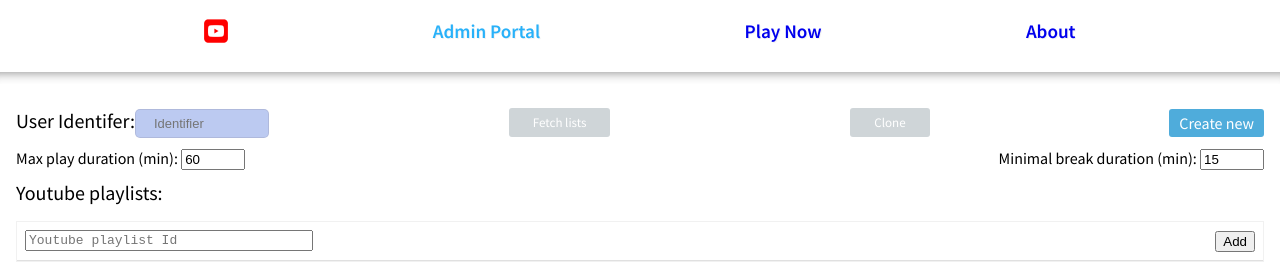
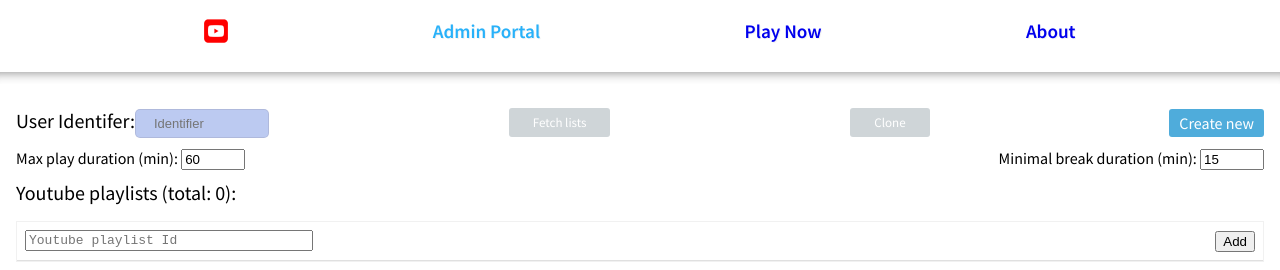
Before and after one commit to hex0cter/youtube-explicit, a React (Create React App) app: page /admin in a window 1280 px wide. Shown: the top 270 px of the page. Built offline with nearby package versions, Linux system fonts and the light colour scheme.

Commit message:
Minor UI improvement

```diff
--- a/src/components/Admin/index.js
+++ b/src/components/Admin/index.js
@@ -223,7 +223,7 @@ class Admin extends React.Component {
         <div>Minimal break duration (min): <input type="number" value={this.props.minRestTime} size={5} min={10} max={180} step={5} onChange={this.updateMinRestTime}/></div>
       </div>
       <div className={styles.PlaylistsTitle}>
-        Youtube playlists:
+        Youtube playlists (total: {this.props.playlists.length}):
       </div>
       <div className={styles.Playlists}>
         {
```
